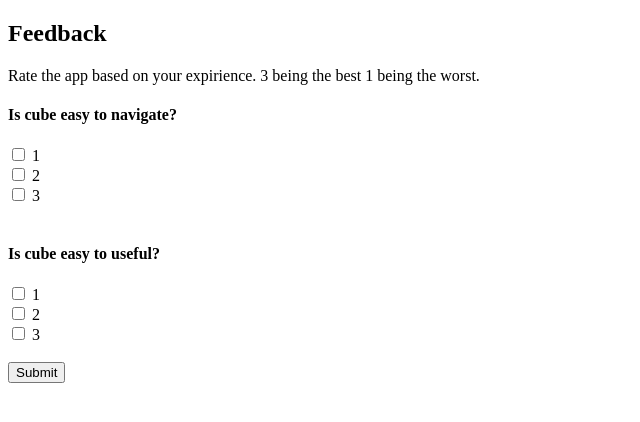
After one commit to SaiEshwar7773/cube, a Flask app: page /feedback in a window 1280 px wide. The commit adds this page. Shown: the top 422 px of the page, without its empty margins (0-640 px from the left). Run offline with Flask 2, Linux system fonts and the light colour scheme.

Commit message:
with feedback event

```diff
--- a/Cube/app.py
+++ b/Cube/app.py
@@ -2,6 +2,8 @@ from flask import Flask,render_template,redirect,url_for,request,session,g
 import sqlite3
 import time
 import json
+import logging
+
 from datetime import datetime
 app = Flask(__name__)
 
@@ -59,6 +61,7 @@ def login():
     error = None
     if request.method == 'POST':
         if request.form['username'] == 'admin' or request.form['password'] == 'admin':
+            logger.info("Admin login successful!!!")
             session['user_id'] = 2
             session['username'] = 'admin'
             return redirect(url_for('admin'))
@@ -102,14 +105,44 @@ def payment():
         return render_template('payment.html')
 
 
+@app.route('/feedback',methods=['GET', 'POST'])
+def feedback():
+        if request.method=="POST":
+            user_id=session['user_id']
+            now=datetime.now()
+            ts = datetime.timestamp(now)
+            ts=str(ts)
+            noun='app'
+            verb='feedback'
+            location= request.remote_addr
+            start_time=int(session['start_time'])
+            timespent=int(time.time())-start_time
+            properties={}
+            properties['navigation']=request.form['navigation']
+            properties['usability']=request.form['usability']
+            properties=str(properties)
+            ins_statment='INSERT INTO events (user_id,ts,noun,verb,location,timespent,properties) VALUES ({},"{}","{}","{}","{}",{},"{}")'.format(user_id,ts,noun,verb,location,timespent,properties)
+            print(ins_statment)
+            conn = sqlite3.connect('database.db')
+            ins=conn.execute(ins_statment)
+            conn.commit()
+            conn.close()
+            rule1(session['user_id'])
+
+            return redirect(url_for('events'))
+
+        return render_template('feedback.html')
+
 @app.route('/',methods=['GET', 'POST'])
 def events():
     if request.method=="POST":
         if request.form['event'] == 'pay':
             session['start_time']=time.time()
             return redirect(url_for('payment'))
+        elif request.form['event'] == 'feedback':
+            session['start_time']=time.time()
+            return redirect(url_for('feedback'))
         return render_template('events.html')
-
 
     return render_template('events.html')
 
@@ -119,6 +152,10 @@ def admin():
     return render_template('operator.html')
 
 if __name__ == '__main__':
+    logging.basicConfig(filename="cube_app.log", format='%(asctime)s %(message)s', filemode='a')
+    logger=logging.getLogger()
+    logger.setLevel(logging.DEBUG)
+    logger.info("Starting the application")
     app.debug = True
     app.secret_key = 'abcdefgh'
     app.run(host='0.0.0.0')
--- /dev/null
+++ b/Cube/templates/feedback.html
@@ -0,0 +1,24 @@
+<!DOCTYPE html>
+<html>
+    <head>
+        <title>Feedback Page</title>
+    </head>
+<body>
+
+<h2>Feedback</h2>
+<p>Rate the app based on your expirience. 3 being the best 1 being the worst.</p>
+<form action="" method="post">
+    <h4>Is cube easy to navigate?</h4>
+  <input type="checkbox" id="navigation1" name="navigation" value="1"><label for="navigation1"> 1</label><br>
+  <input type="checkbox" id="navigation2" name="navigation" value="2"><label for="navigation2"> 2</label><br>
+  <input type="checkbox" id="navigation3" name="navigation" value="3"><label for="navigation3"> 3</label><br><br>
+  <h4>Is cube easy to useful?</h4>
+  <input type="checkbox" id="usability1" name="usability" value="1"><label for="usability1"> 1</label><br>
+  <input type="checkbox" id="usability2" name="usability" value="2"><label for="usability2"> 2</label><br>
+  <input type="checkbox" id="usability3" name="usability" value="3"><label for="usability3"> 3</label><br><br>
+
+  <input type="submit" value="Submit">
+</form>
+
+</body>
+</html>
--- a/Cube/templates/payment.html
+++ b/Cube/templates/payment.html
@@ -2,7 +2,7 @@
 <html>
 <body>
 
-<title>Multiple Events</title>
+<title>Payment</title>
 
 <form action="" method="post">
     <label for="Amount">Amount: </label>
```
Also changed, not shown: Cube/SQLiteQueries.py (+2 -7 lines), Cube/database.db, 1 other file.
